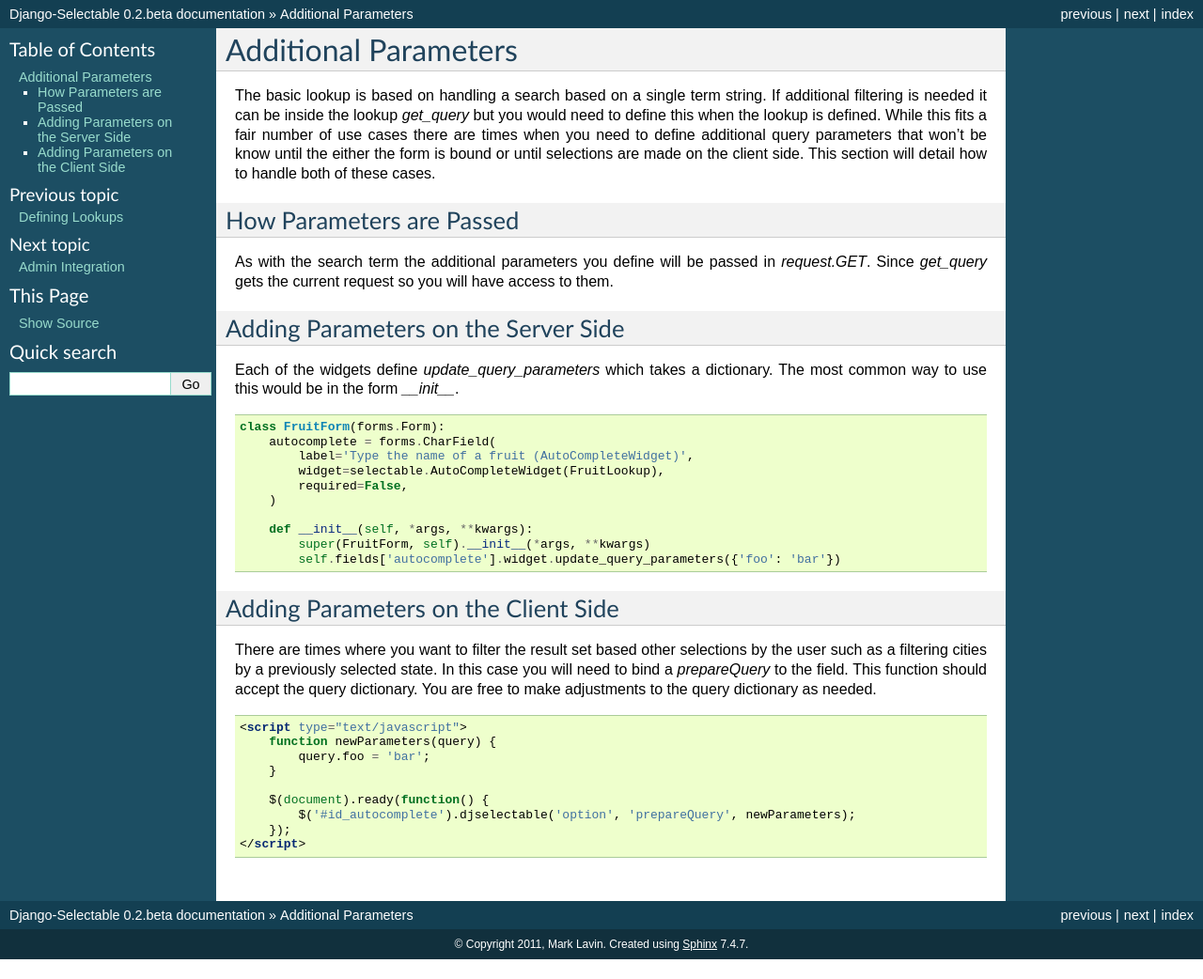
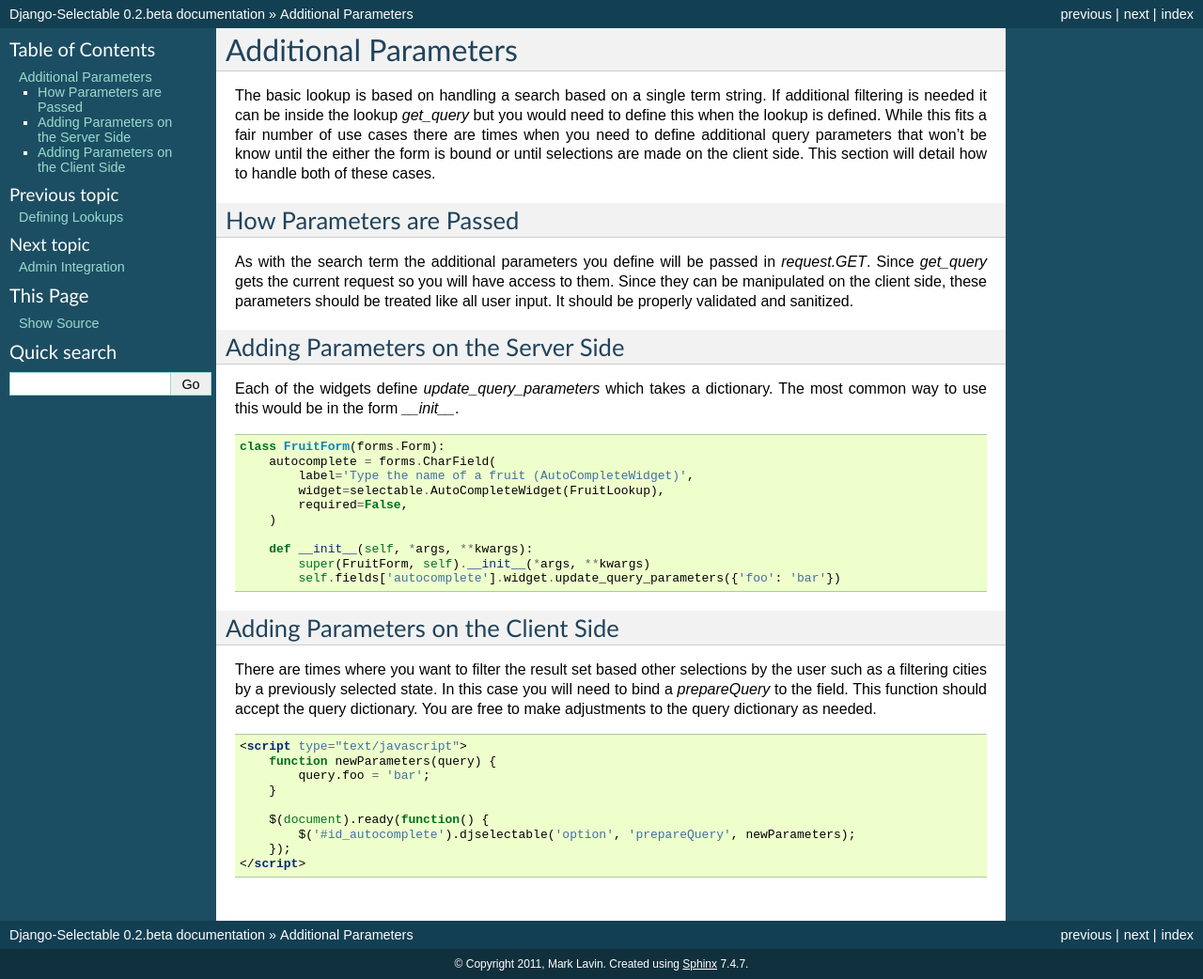
Before and after one commit to mlavin/django-selectable, a Sphinx documentation site: the page built from docs/parameters.rst, in a window 1280 px wide. Shown: the whole page at 94% size. Built offline with Sphinx 7.4.7, drawn with Linux system fonts in a browser that asks for light colours; before the commit the page ends 1021 px from its top, so only the background shows below that.

Commit message:
Last note on adding additional request parameters. Fixes #6.

```diff
--- a/docs/parameters.rst
+++ b/docs/parameters.rst
@@ -15,7 +15,8 @@ How Parameters are Passed
 
 As with the search term the additional parameters you define will be passed in
 `request.GET`. Since `get_query` gets the current request so you will have access to
-them.
+them. Since they can be manipulated on the client side, these parameters should be
+treated like all user input. It should be properly validated and sanitized.
 
 
 Adding Parameters on the Server Side
```
